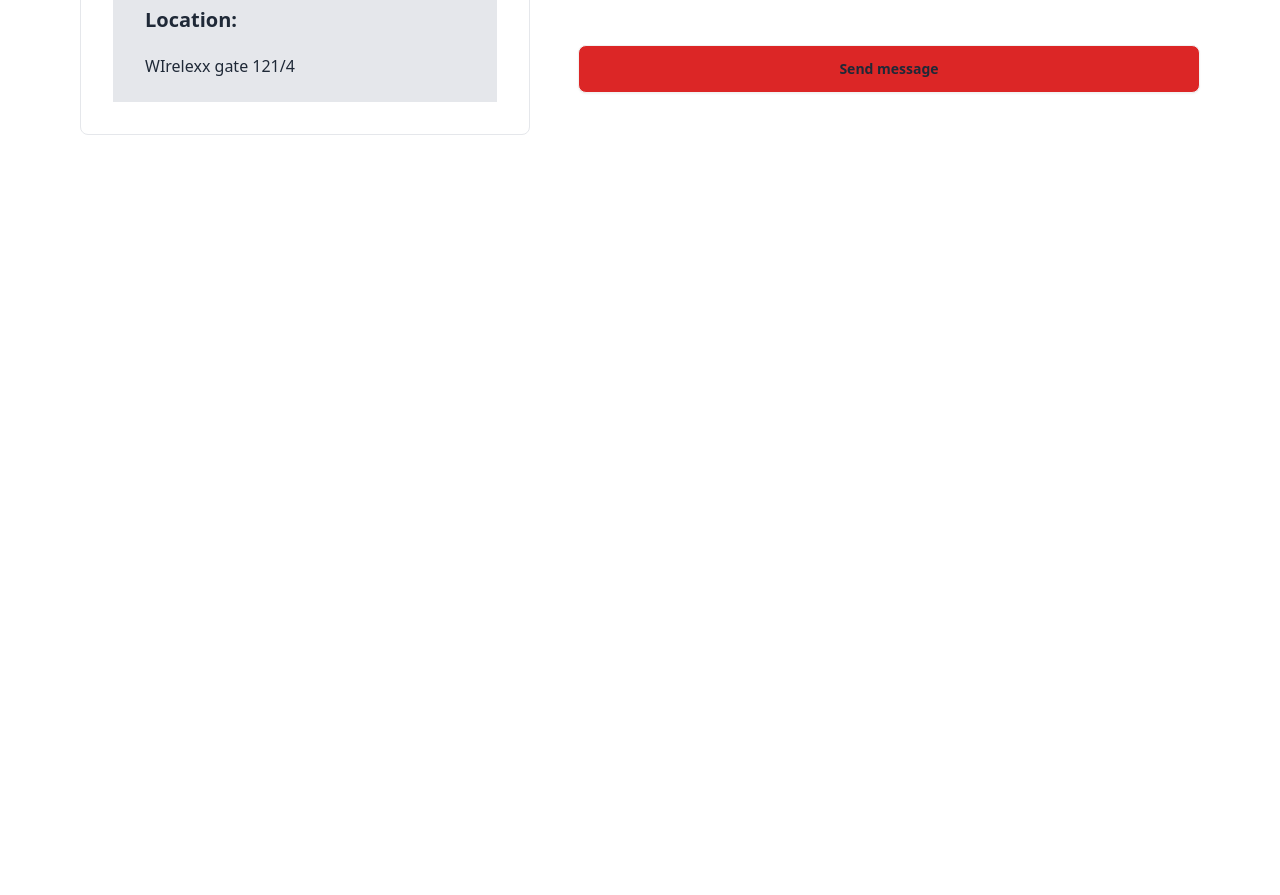
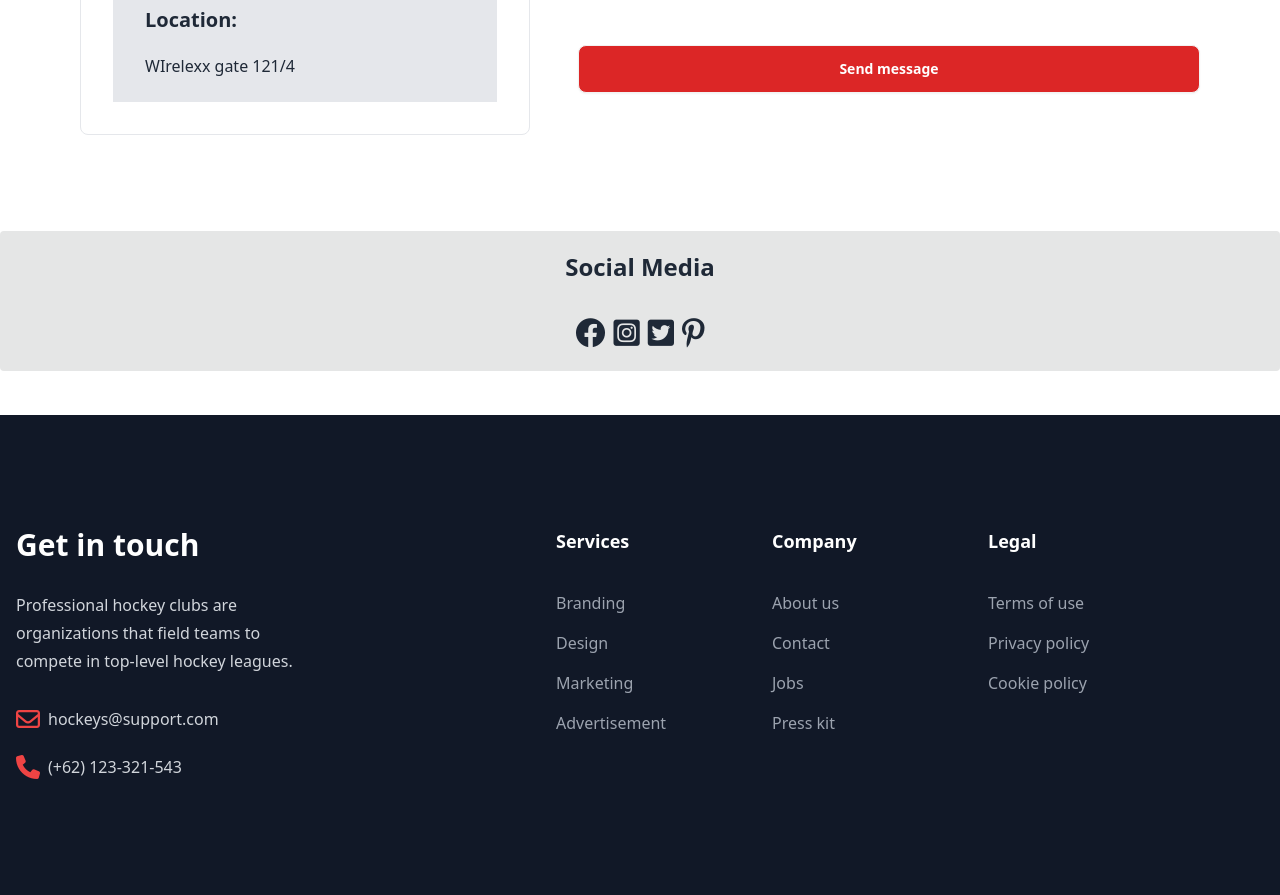
Before and after one commit to git12nazneen/Hockey-landing-page, a plain HTML site: page index.html in a window 1280 px wide. Shown: the part 4755-5650 px from the top of the page. Before the commit the page ends 4986 px from the top, so only its background shows below. Drawn offline with nearby package versions, Linux system fonts and the light colour scheme.

Commit message:
footer done

```diff
--- a/index.html
+++ b/index.html
@@ -403,12 +403,76 @@
                           <div class="mb-7">
                             <br>
                             <br>
-                          <button class="btn btn-block bg-red-600">Send message</button>
+                          <button class="btn btn-block bg-red-600 text-white">Send message</button>
                         </div>
                     </div>
                 </div>
             </div>
         </section>
     </main>
+    <!-- footer -->
+<footer>
+    <!-- social media -->
+    <footer class="container mx-auto footer footer-center bg-base-300 text-base-content rounded mb-11">
+        <nav class="grid grid-flow-col pt-5">
+            <h1 class="text-2xl font-bold">Social Media</h1>
+        </nav>
+          <div class="grid grid-flow-col gap-2 text-3xl -mt-2 pb-5">
+            <a><i class="fa-brands fa-facebook"></i></a>
+            <a><i class="fa-brands fa-square-instagram"></i></a>
+            <a><i class="fa-brands fa-square-twitter"></i></a>
+            <a><i class="fa-brands fa-pinterest-p"></i></a>
+          </div>
+      </footer>
+      <!-- main footer -->
+
+
+      <!-- </footer> -->
+      <footer class="footer py-28 bg-gray-900 text-base-content">
+        <div class=" container w-full px-4 mx-auto">
+            <div class="text-white grid grid-cols-2 xl:grid-cols-12 gap-12">
+                <div class=" col-span-2 lg:col-span-4 xl:col-span-5 text-center xl:text-start">
+                    <a class="text-3xl text-white font-extrabold cursor-pointer">Get in touch</a>
+                    <p class="font-medium text-gray-300 w-full lg:w-3/5 lg: mx-auto xl:mx-0 leading-7 text-base my-7"> Professional hockey clubs are organizations that field teams to compete in top-level hockey leagues.</p>
+
+                    <div class="flex flex-col justify-center xl:justify-start items-center xl:items-start gap-4">
+                        <div class="flex justify-center xl:justify-start items-center gap-2 text-gray-300 cursor-pointer">
+                            <i class="fa-regular fa-envelope text-red-500 text-2xl"></i><p class="text-base text-gray-300">hockeys@support.com</p>
+                        </div>
+                        <div class="flex justify-start items-center gap-2 text-gray-300 cursor-pointer">
+                            <i class="fa-solid fa-phone text-red-500 text-2xl"></i><p class="text-base text-gray-300">(+62) 123-321-543</p>
+                        </div>
+                    </div>
+                </div>
+                <div class="col-span-1 xl:col-span-2 text-center xl:text-start">
+                    <nav class="flex flex-col">
+                        <header class="text-white text-lg font-bold mb-7">Services</header>
+                        <a class="link text-base text-gray-400 font-medium leading-10 link-hover">Branding</a>
+                        <a class="link text-base text-gray-400 font-medium leading-10 link-hover">Design</a>
+                        <a class="link text-base text-gray-400 font-medium leading-10 link-hover">Marketing</a>
+                        <a class="link text-base text-gray-400 font-medium leading-10 link-hover">Advertisement</a>
+                    </nav>
+                </div>
+                <div class="col-span-1 xl:col-span-2 text-center xl:text-start">
+                    <nav class="flex flex-col">
+                        <header class="text-white text-lg font-bold mb-7">Company</header>
+                        <a class="link text-base text-gray-400 font-medium leading-10 link-hover">About us</a>
+                        <a class="link text-base text-gray-400 font-medium leading-10 link-hover">Contact</a>
+                        <a class="link text-base text-gray-400 font-medium leading-10 link-hover">Jobs</a>
+                        <a class="link text-base text-gray-400 font-medium leading-10 link-hover">Press kit</a>
+                    </nav>
+                </div>
+                <div class="col-span-2 xl:col-span-2 text-center xl:text-start">
+                    <nav class="flex flex-col">
+                        <header class="text-white text-lg font-bold mb-7">Legal</header>
+                        <a class="link text-base text-gray-400 font-medium leading-10 link-hover">Terms of use</a>
+                        <a class="link text-base text-gray-400 font-medium leading-10 link-hover">Privacy policy</a>
+                        <a class="link text-base text-gray-400 font-medium leading-10 link-hover">Cookie policy</a>
+                    </nav>
+                </div>
+            </div>
+        </div>
+    </footer>
+</footer>
 </body>
 </html>
```
